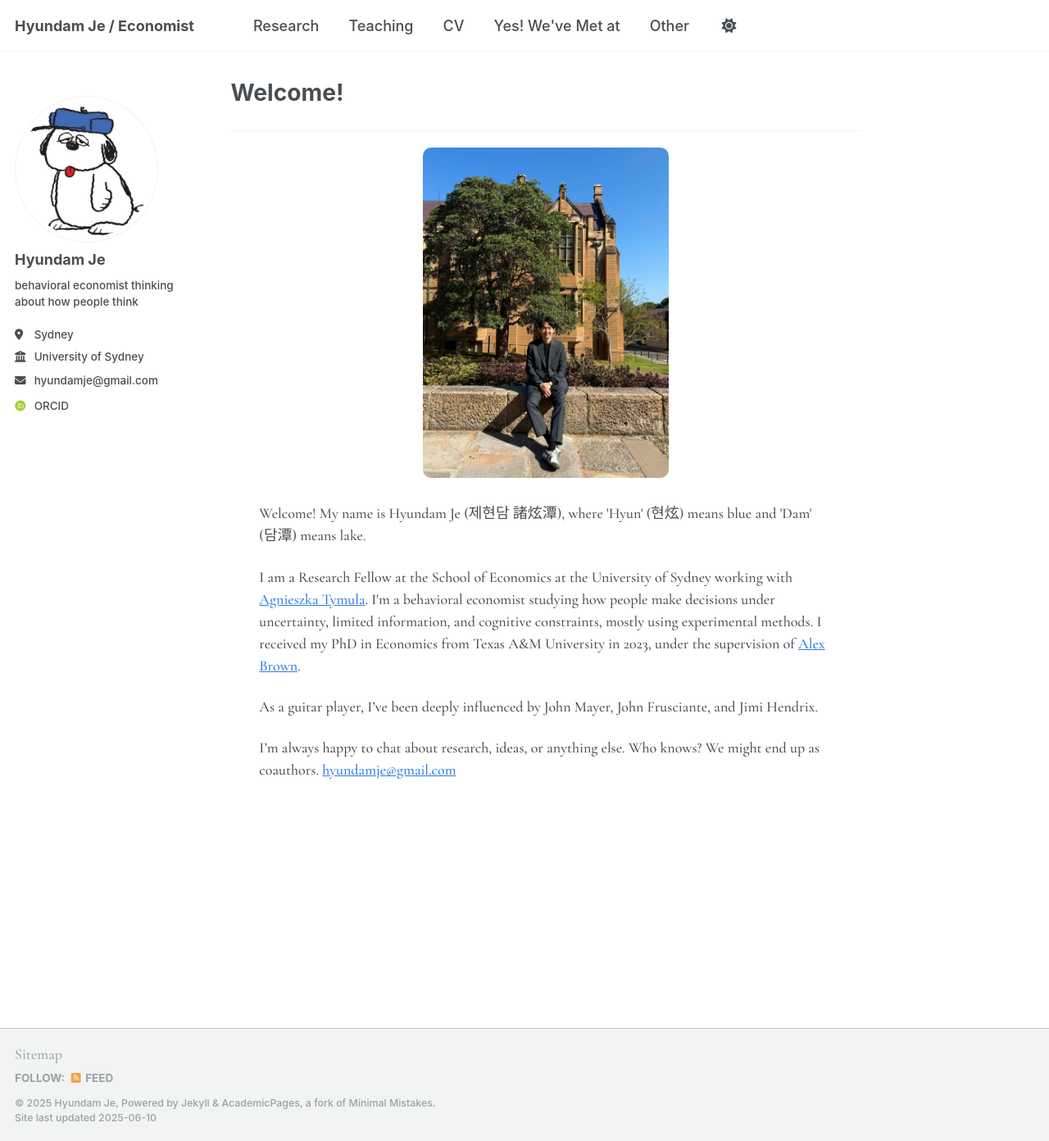
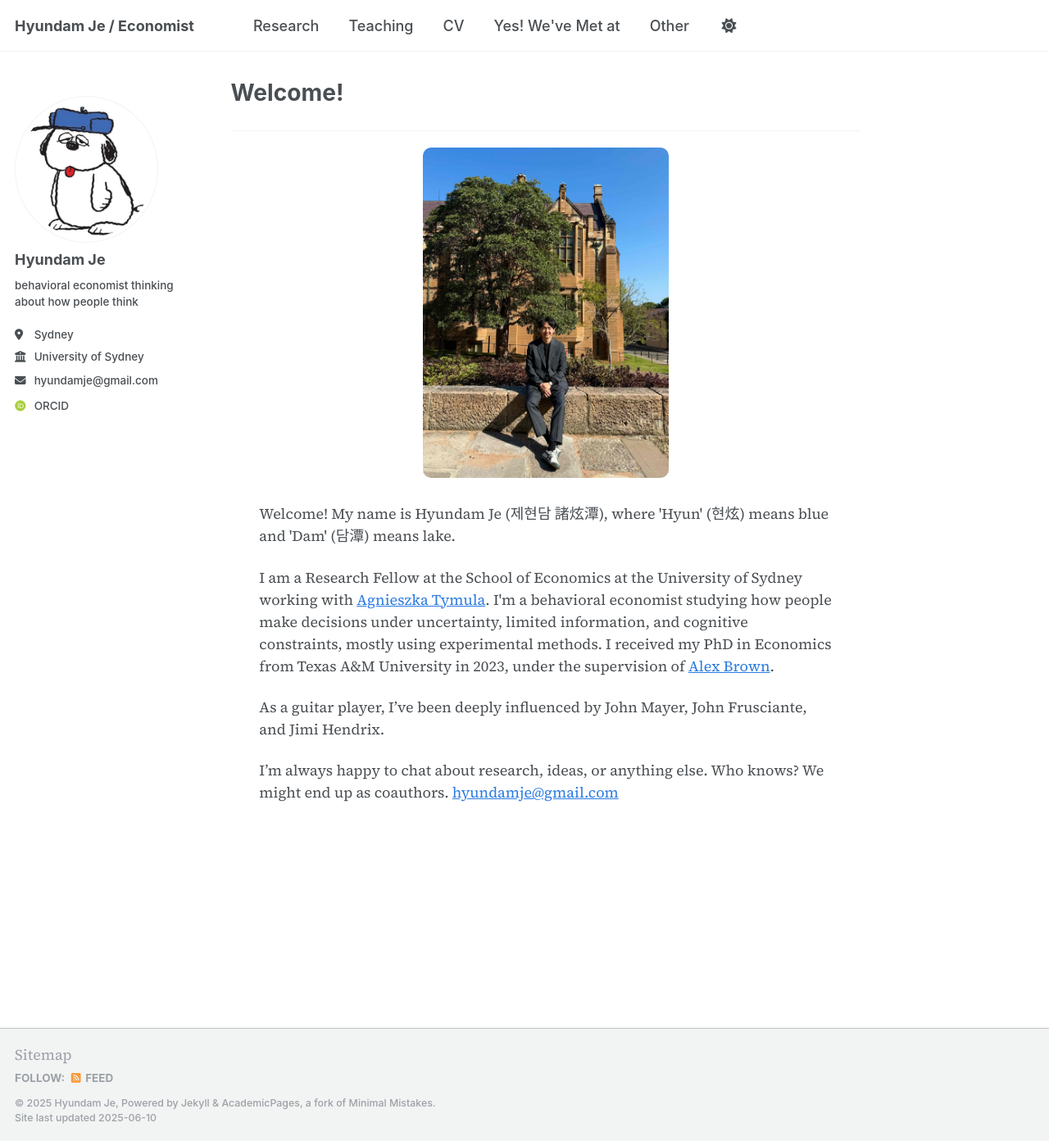
Before and after one commit to hyundamje/hyundamje.github.io, a Jekyll site: the page built from _pages/about.md, in a window 1280 px wide and 1392 px high. Shown: the whole window at 82% size. Built offline with Jekyll 4.4.1, drawn with Linux system fonts in a browser that asks for light colours; some web fonts are replaced.

Commit message:
Update _base.scss

```diff
--- a/_sass/layout/_base.scss
+++ b/_sass/layout/_base.scss
@@ -16,8 +16,8 @@ body {
   padding: $masthead-height 0 0;
   padding-bottom: 9em;
   //font-family: 'Domine', serif;
-   // font-family: 'Source Serif 4', serif;
-   font-family: 'Cormorant Garamond', serif;
+    font-family: 'Source Serif 4', serif;
+  // font-family: 'Cormorant Garamond', serif;
 
 
   line-height: 1.5;
```
